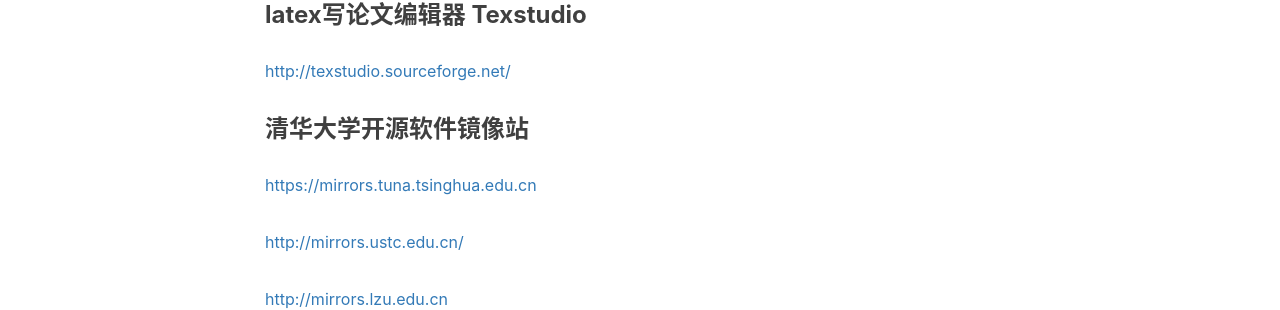
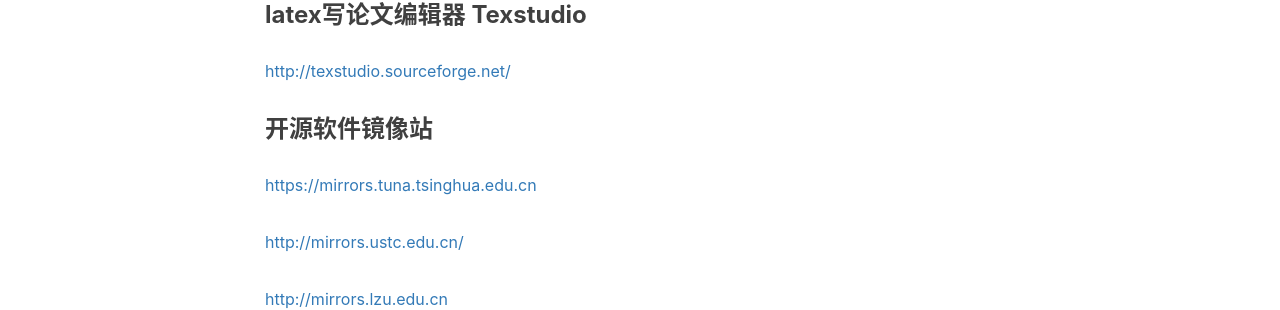
Before and after one commit to ChihyongChen/home, a Jekyll site: the page built from _posts/2019-06-12-funny-website.markdown, in a window 1280 px wide. Shown: the part 1040-1350 px from the top of the page. Built offline with Jekyll 4.4.1, drawn with Linux system fonts in a browser that asks for light colours; nearby versions of some CDN libraries; comment, search, counter and statistics services are not loaded.

Commit message:
Update 2019-06-12-funny-website.markdown

```diff
--- a/_posts/2019-06-12-funny-website.markdown
+++ b/_posts/2019-06-12-funny-website.markdown
@@ -32,7 +32,7 @@ tags:
 
 [http://texstudio.sourceforge.net/](http://texstudio.sourceforge.net/)
 
-### 清华大学开源软件镜像站
+### 开源软件镜像站
 
 [https://mirrors.tuna.tsinghua.edu.cn](https://mirrors.tuna.tsinghua.edu.cn)
 
```
